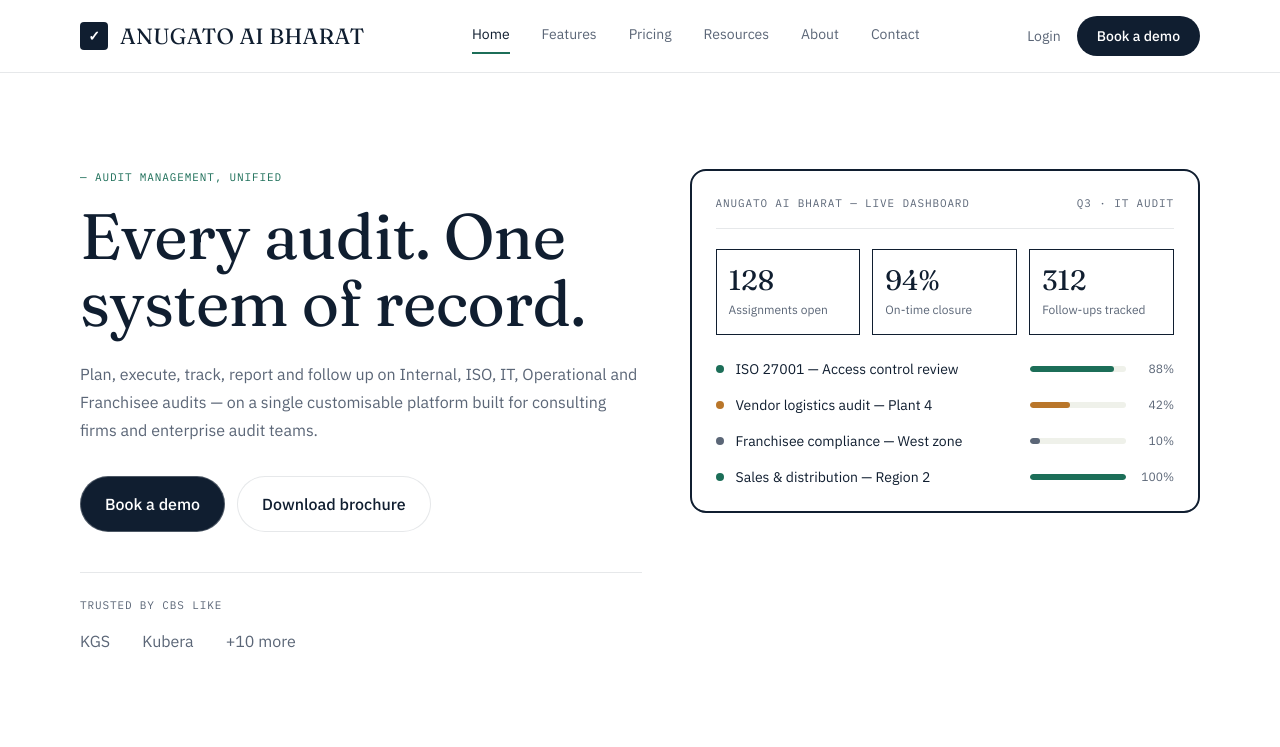
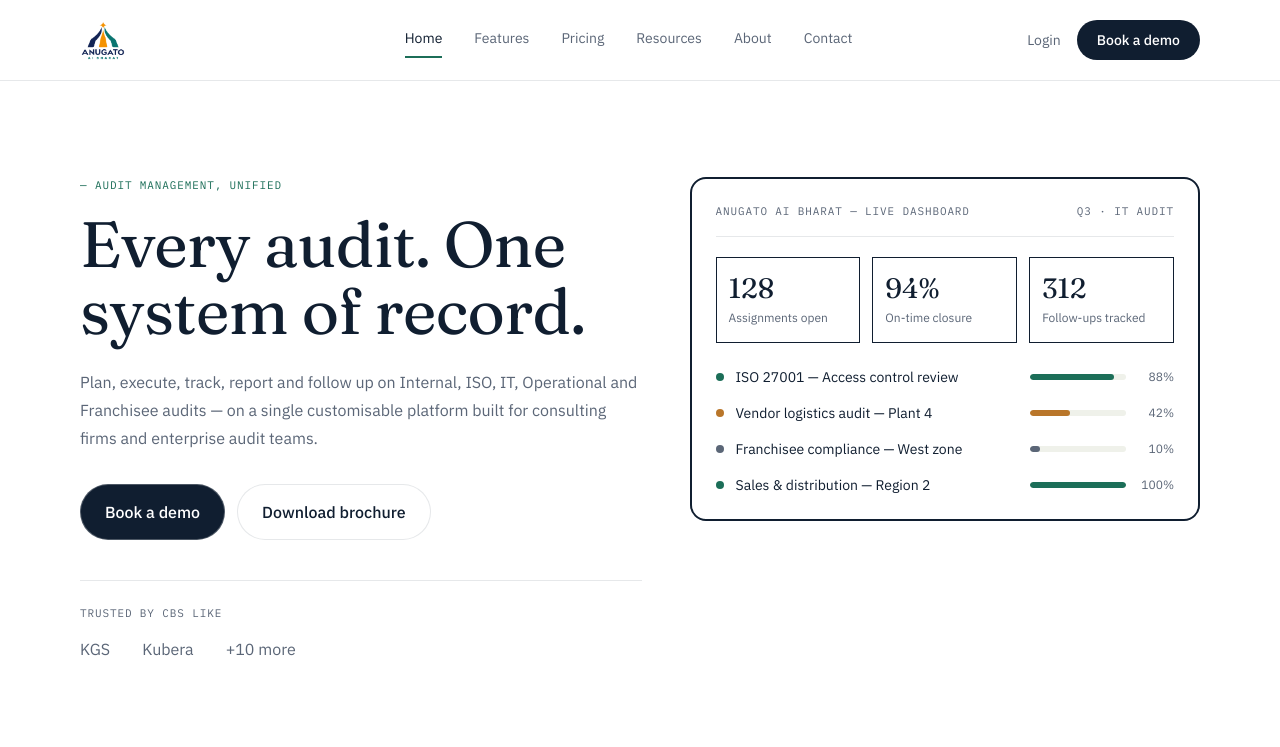
Before and after one commit to mpoojaanugato/anugato-web, a Next.js app: page / in a window 1280 px wide. Shown: the top 747 px of the page. Built offline with nearby package versions, Linux system fonts and the light colour scheme.

Commit message:
Replace placeholder branding with ANUGATO logo

```diff
--- a/components/layout/Footer.tsx
+++ b/components/layout/Footer.tsx
@@ -1,4 +1,5 @@
 import Link from 'next/link'
+import Image from 'next/image'
 import NewsletterForm from '@/components/forms/NewsletterForm'
 
 const columnHeadingClasses = 'm-0 text-sm font-medium text-ink'
@@ -11,13 +12,14 @@
       <div className="box-border px-6 py-12 md:px-10 lg:px-16 xl:px-20">
         <div className="grid grid-cols-1 gap-8 md:grid-cols-[minmax(0,1.8fr)_minmax(0,1fr)_minmax(0,1fr)_minmax(0,1.3fr)]">
           <div>
-            <div className="flex items-center gap-3">
-              <span className="flex h-7 w-7 items-center justify-center rounded-sm bg-ink text-sm font-semibold text-white">
-                ✓
-              </span>
-              <span className="font-display text-[22px] tracking-[0.01em] text-ink">
-                ANUGATO AI BHARAT
-              </span>
+            <div className="h-24 w-[190px]">
+              <Image
+                src="/anugato-logo.png"
+                alt="ANUGATO AI BHARAT"
+                width={190}
+                height={190}
+                className="h-full w-full object-contain object-left"
+              />
             </div>
             <p className="m-0 mt-5 max-w-[300px] text-base leading-[1.75] text-muted">
               Transform auditing with smart audit management software, by ANUGATO AI BHARAT.
--- a/components/layout/Navbar.tsx
+++ b/components/layout/Navbar.tsx
@@ -3,6 +3,7 @@
 import { useState } from 'react'
 import Link from 'next/link'
 import { usePathname } from 'next/navigation'
+import Image from 'next/image'
 import { Menu, X } from 'lucide-react'
 
 const navItems = [
@@ -27,14 +28,16 @@
         <Link
           href="/"
           aria-label="ANUGATO AI BHARAT home"
-          className="flex items-center gap-3 no-underline"
+          className="flex h-12 w-[150px] items-center no-underline"
         >
-          <span className="flex h-7 w-7 items-center justify-center rounded-sm bg-ink text-sm font-semibold text-white">
-            ✓
-          </span>
-          <span className="whitespace-nowrap font-display text-base tracking-[0.01em] text-ink sm:text-[22px]">
-            ANUGATO AI BHARAT
-          </span>
+          <Image
+            src="/anugato-logo.png"
+            alt="ANUGATO AI BHARAT"
+            width={150}
+            height={150}
+            className="h-full w-full object-contain object-left"
+            priority
+          />
         </Link>
 
         <nav className="hidden items-center gap-8 lg:flex">
```
Also changed, not shown: public/anugato-logo.png (added).
